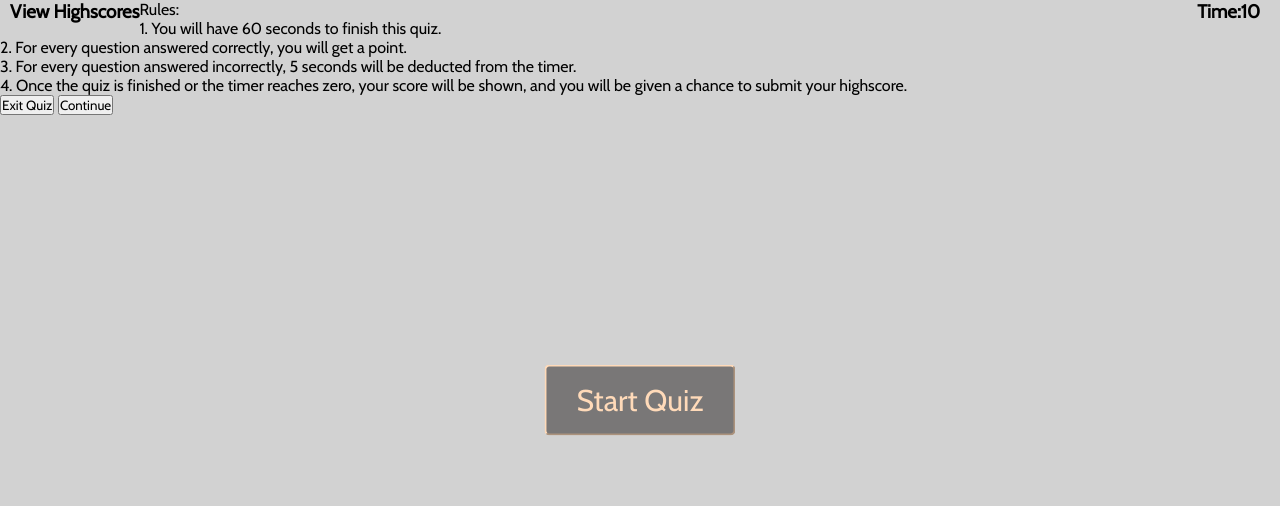
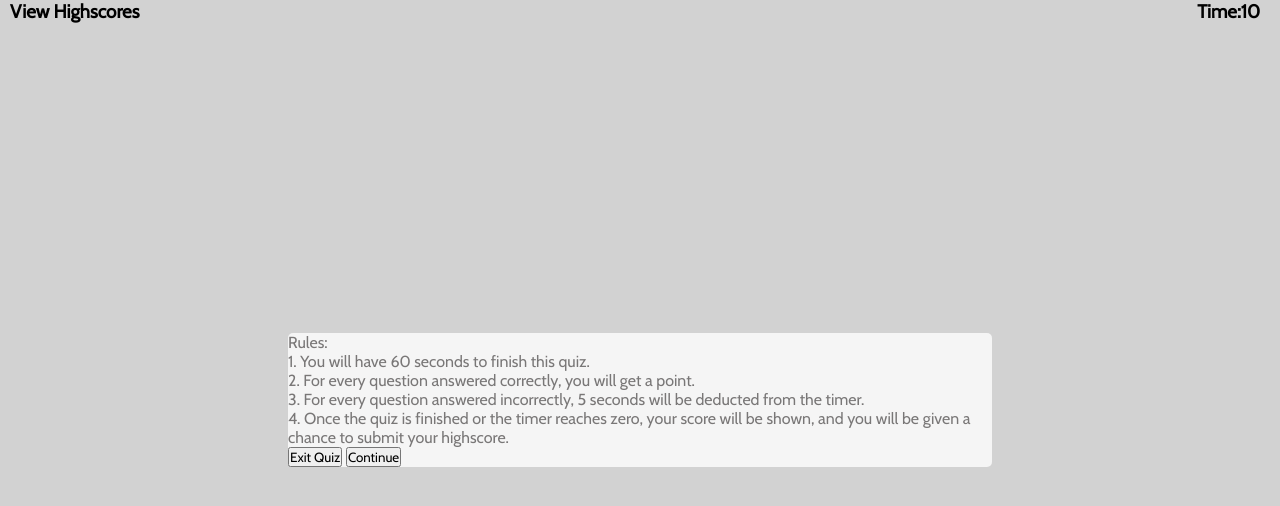
Before and after one commit to DavidESotomayor/code-quiz, a plain HTML site: page index.html in a window 1280 px wide. Drawn offline with nearby package versions, Linux system fonts and the light colour scheme.

Commit message:
display box styling

```diff
--- a/style.css
+++ b/style.css
@@ -23,7 +23,9 @@ body {
 }
 
 /* Start Quiz Button Positioning */
-.startButton {
+/* Display Box Positioning */
+.startButton,
+.displayBox {
     position: absolute;
     top: 50%;
     left: 50%;
@@ -42,3 +44,11 @@ body {
     cursor: pointer;
     outline: none;
 }
+
+/* Display Box Styling */
+.displayBox {
+    background: whitesmoke;
+    color: #797777;
+    border-radius: 5px;
+    width: 55%;
+}
```
